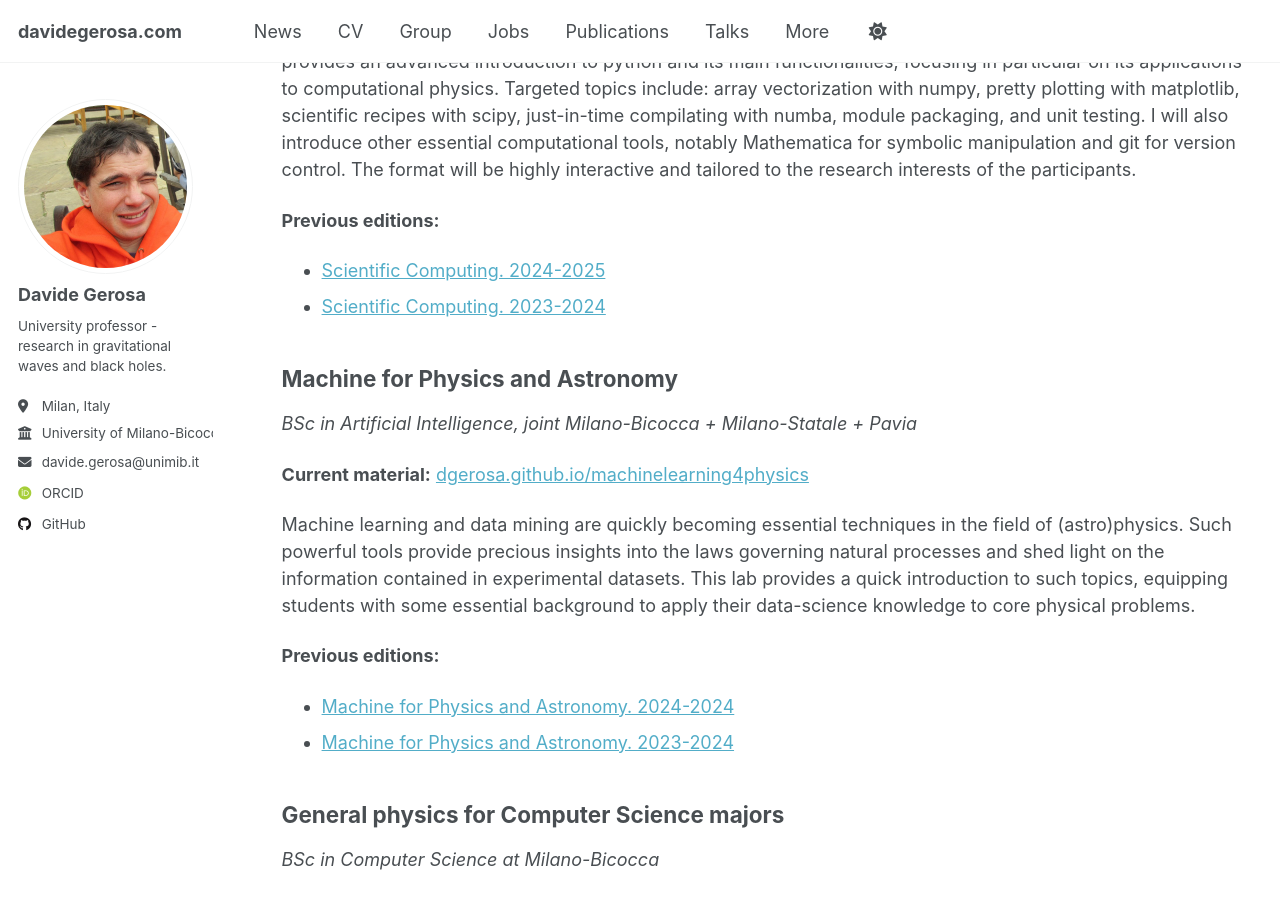
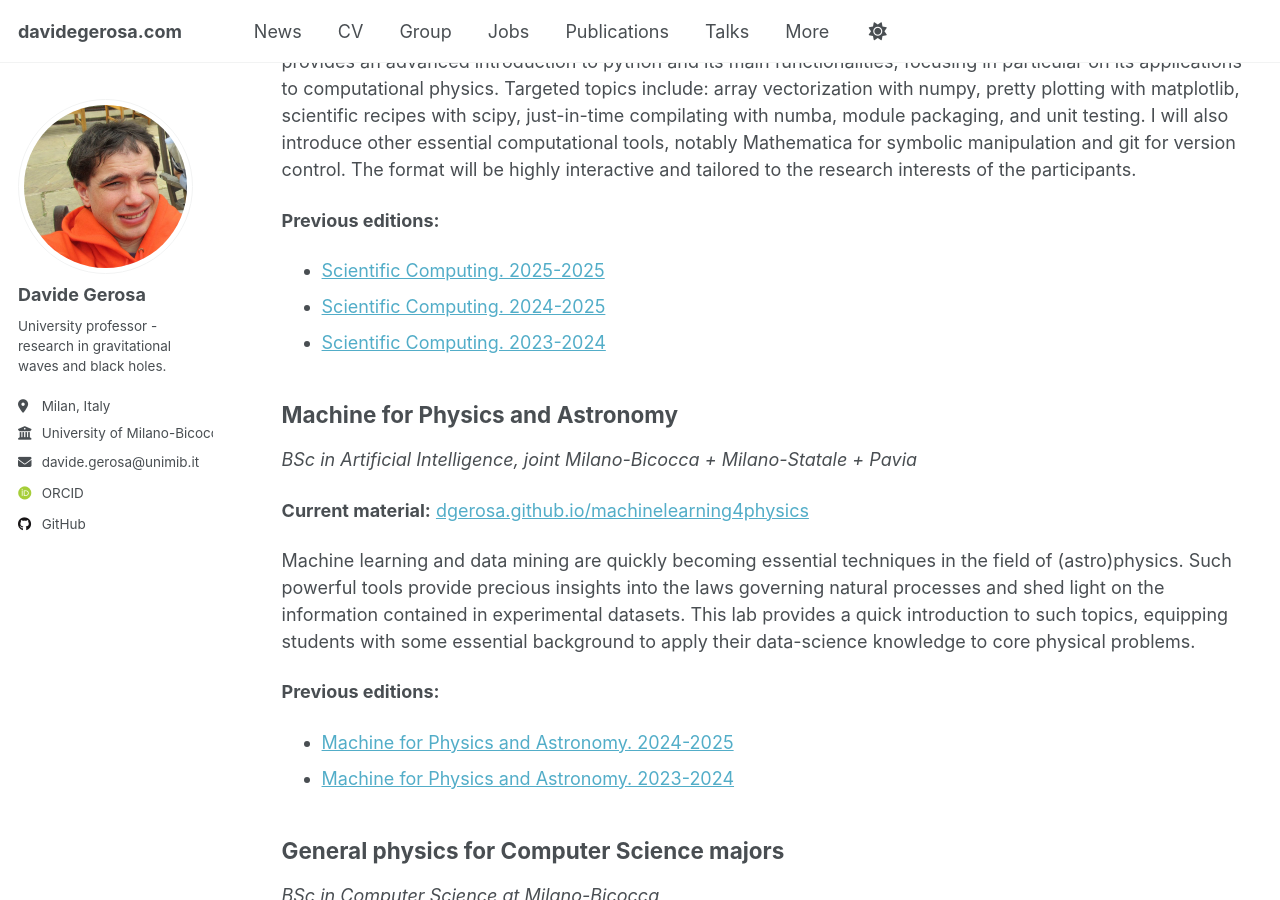
Before and after one commit to dgerosa/website, a Jekyll site: the page built from _pages/teaching.md, in a window 1280 px wide and 900 px high, scrolled down 903 px. Built offline with Jekyll 4.4.1, drawn with Linux system fonts in a browser that asks for light colours; some web fonts are replaced.

Commit message:
Sun Sep 21 08:27:09 CEST 2025

```diff
--- a/_pages/teaching.md
+++ b/_pages/teaching.md
@@ -34,6 +34,7 @@ The python programming language and its library ecosystem are essential tools in
 
 **Previous editions:**
 
+- [Scientific Computing. 2025-2025](https://github.com/dgerosa/scientificcomputing_bicocca_2025)
 - [Scientific Computing. 2024-2025](https://github.com/dgerosa/scientificcomputing_bicocca_2024)
 - [Scientific Computing. 2023-2024](https://github.com/dgerosa/scientificcomputing_bicocca_2023)
 
@@ -47,7 +48,7 @@ Machine learning and data mining are quickly becoming essential techniques in th
 
 **Previous editions:**
 
-- [Machine for Physics and Astronomy. 2024-2024](https://github.com/dgerosa/machinelearning4physics_bicocca_2025)
+- [Machine for Physics and Astronomy. 2024-2025](https://github.com/dgerosa/machinelearning4physics_bicocca_2025)
 - [Machine for Physics and Astronomy. 2023-2024](https://github.com/dgerosa/machinelearning4physics_bicocca_2024)
 
 ## General physics for Computer Science majors
```
